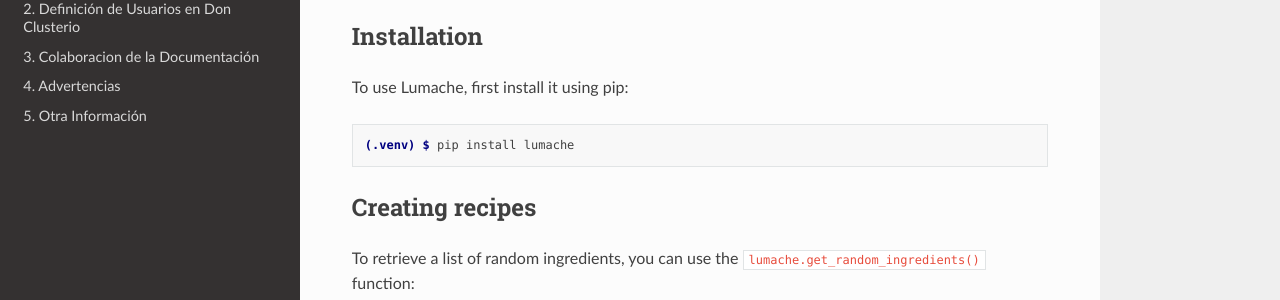
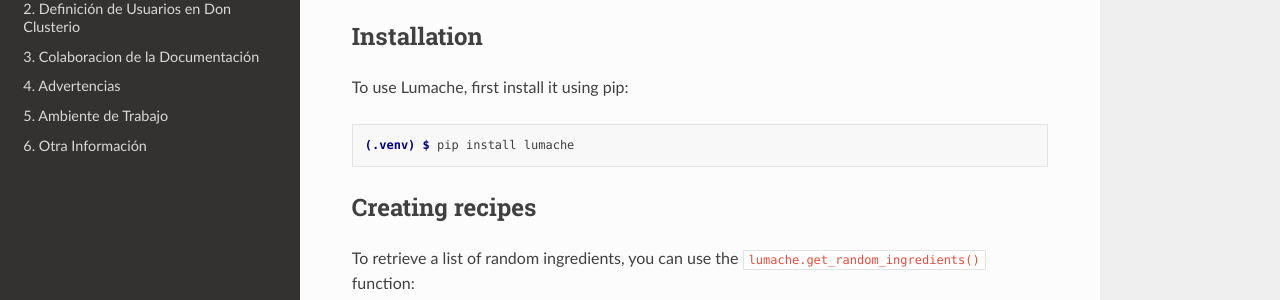
Before and after one commit to matecom57/clusterio-inb, a Sphinx documentation site: the page built from docs/source/usage.rst, in a window 1280 px wide. Shown: the part 140-440 px from the top of the page. Built offline with Sphinx 7.4.7 and the Read the Docs theme 3.1.0, drawn with Linux system fonts in a browser that asks for light colours; pages that are not in the unit, such as notebooks, are missing from menus.

```diff
--- /dev/null
+++ b/docs/source/Ambiente_Trabajo/ambiente_trabajo.rst
@@ -0,0 +1,11 @@
+Ambiente de Trabajo
+===================
+
+.. toctree::
+   :numbered:
+
+   bash
+   trabajo_remoto
+   permisos
+   home
+   misc
--- a/docs/source/index.rst
+++ b/docs/source/index.rst
@@ -34,4 +34,5 @@ Contenido
    DefinicionUsuario/definiciondeusuario
    Colaboracion/colaboracion
    Advertencias/advertencias
+   Ambiente_Trabajo/ambiente_trabajo.rst
    Otros/otros
```
